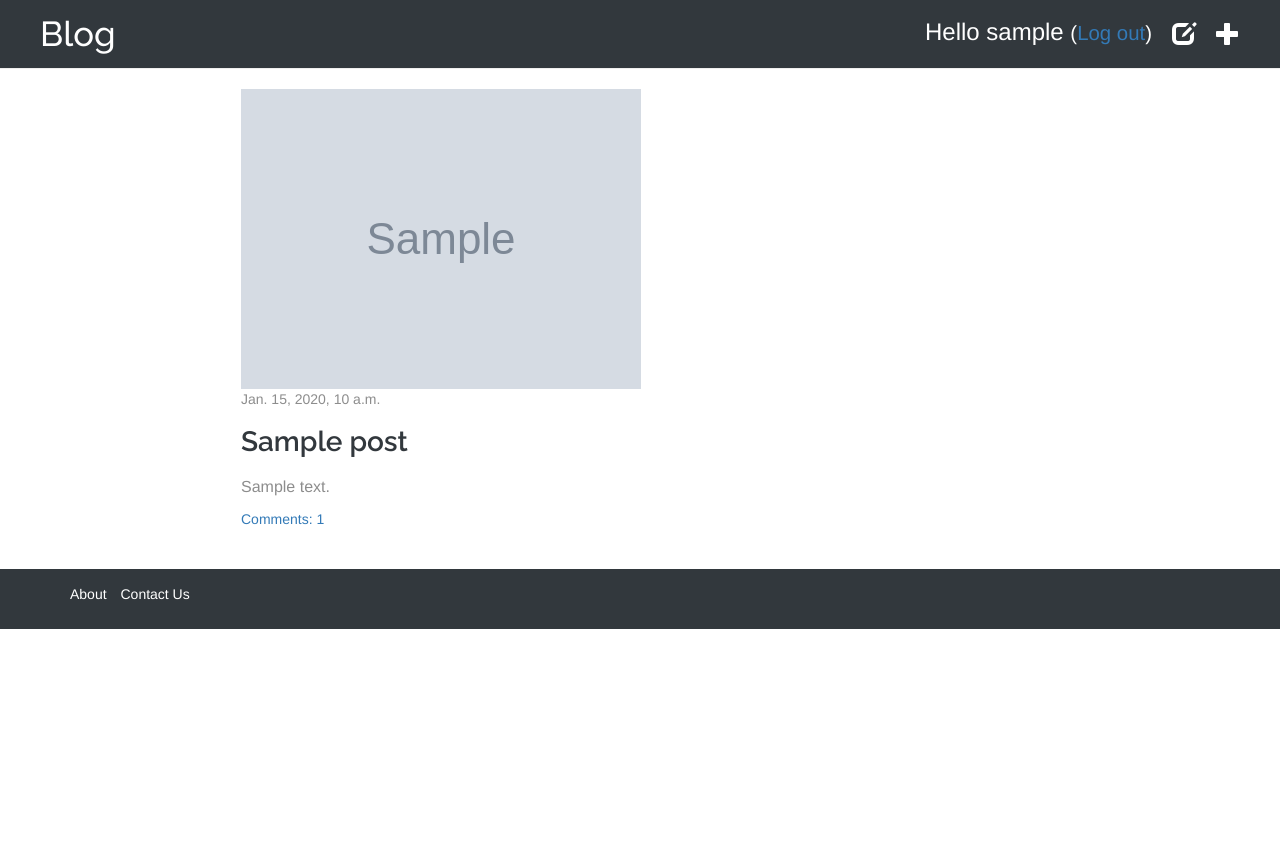
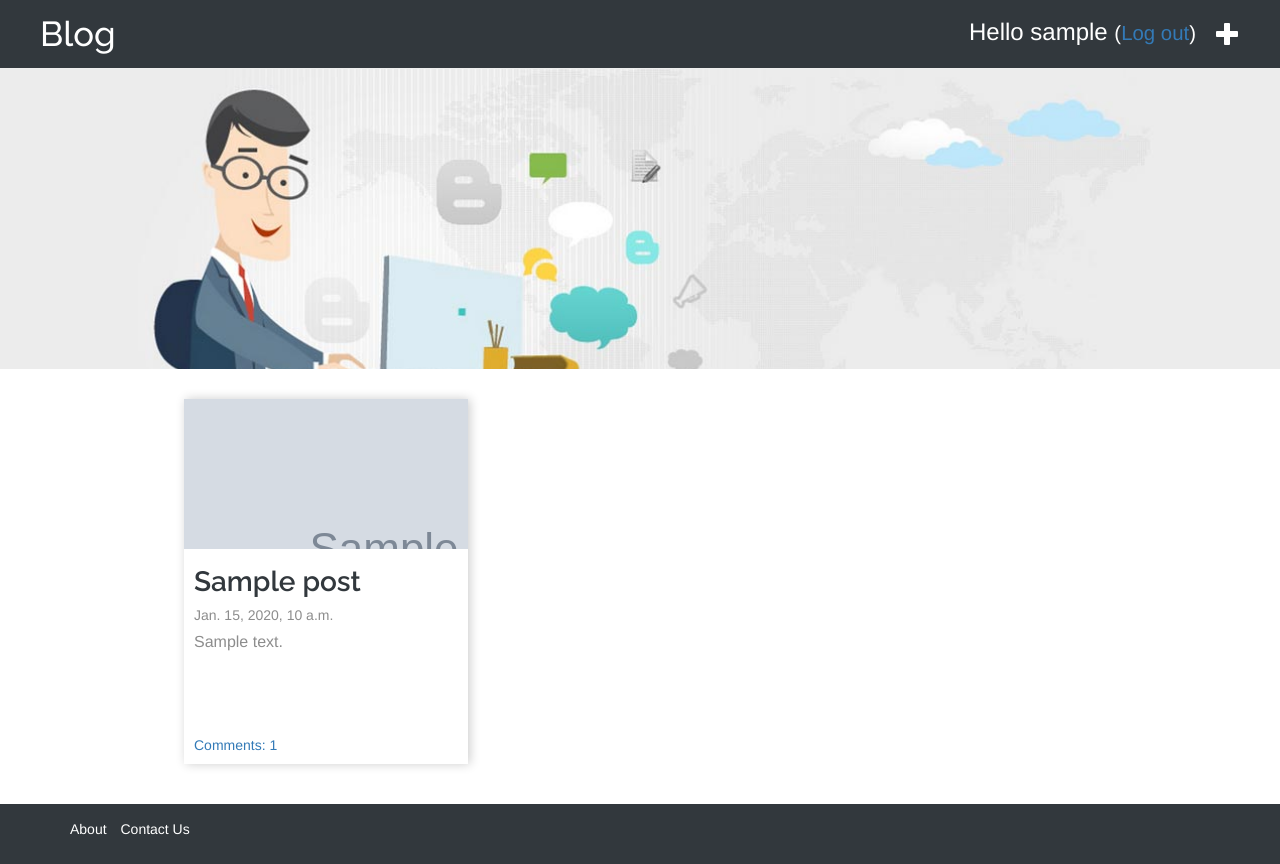
Before and after one commit to neerajkumarsingh17/bloging, a Django app: page / in a window 1280 px wide. Before the commit the page ends 629 px from the top, so only its background shows below. Run offline with Django 3.2, Linux system fonts and the light colour scheme; a user stored in the database is signed in; tables that the repository leaves empty hold one stand-in row (values such as "Sample post"); grey boxes marked "Sample" are stand-in pictures; some libraries are stand-ins or nearby versions.

Commit message:
post image and banner add

```diff
--- a/blog/static/css/blog.css
+++ b/blog/static/css/blog.css
@@ -36,9 +36,7 @@ h1, h2, h3, h4 {
     margin-right: 20px;
 }
 
-.post {
-    margin-bottom: 40px;
-}
+.post {margin-bottom: 40px;box-shadow: 2px 0px 10px rgba(0, 0, 0, 0.2);height: 365px;}
 
 .post h2 a, .post h2 a:visited {
     color: #000000;
@@ -46,17 +44,22 @@ h1, h2, h3, h4 {
 .comment {
     margin: 20px 0px 20px 20px;
 }
-
-.page-header{background-color: #32383d; padding: 15px 20px 15px 40px;}
+span.glyphicon.glyphicon-edit {
+    display: none;
+}
+.page-header{background-color: #32383d;padding: 15px 20px 15px 40px;margin: 0px;}
 .top-menu, .top-menu:hover, .top-menu:visited{font-size: 18pt;}
 .top-menu span {line-height: 34px;}
 .page-header h1 {font-size: 26pt; margin: 0px;}
-.content {width: 70%; margin: 0px auto;}
-.post .date {color: #8d8d8d; font-size: 14px; font-weight: 500;}
-.post h2 {font-size: 28px; margin: 15px 0; font-weight: 600; line-height: 36px;}
+.content {width: 80%;margin: 0px auto;}
+.post .date {color: #8d8d8d; font-size: 14px; font-weight: 500;margin: 0 0 5px;}
+.post h2 {font-size: 28px; margin: 15px 0 5px; font-weight: 600; line-height: 36px;white-space: nowrap;text-overflow: ellipsis;overflow: hidden;}
 .post h2 a {color: #32383d;}
-.post p {font-size: 16px; color: #8d8d8d; font-weight: 500; line-height: 24px;}
+.post p {font-size: 16px; color: #8d8d8d; font-weight: 500; line-height: 24px;overflow: hidden;text-overflow: ellipsis;display: -webkit-box;-webkit-line-clamp: 4;-webkit-box-orient: vertical;height: 95px;}
 .footer-box{background-color: #32383d;padding: 15px 0px;}
 .footer-box ul{ padding: 0px; list-style: none;}
 .footer-box ul li{display: inline-block; margin-right: 10px;}
 .footer-box ul li a{font-size: 14px; color: #ffffff; text-decoration: none;}
+.post-image {height: 150px;vertical-align: middle;text-align: center;overflow: hidden;}
+.post-content {padding: 0px 10px;}
+.blog-banner {height: 300px;background: url(../../media/blog-banner.jpg) no-repeat;background-size: 100%;margin-bottom: 30px;}
--- a/blog/templates/blog/base.html
+++ b/blog/templates/blog/base.html
@@ -19,15 +19,17 @@
                 {% endif %}
                 <h1><a href="/">Blog</a></h1>
             </div>
+            <div class="blog-banner">
+            </div>
             <div class="container">
                 <div class="content">
-                <div class="row">
-                    <div class="col-md-8">
-                    {% block content %}
-                    {% endblock %}
+                    <div class="body-content">
+                        <div class="row">
+                        {% block content %}
+                        {% endblock %}
+                        </div>
                     </div>
                 </div>
-            </div>
             </div>
             <footer class="footer-box">
                 <div class="container">
--- a/blog/templates/blog/post_list.html
+++ b/blog/templates/blog/post_list.html
@@ -2,14 +2,20 @@
 
 {% block content %}
     {% for post in posts %}
+        <div class="col-md-4">
             <div class="post">
+                <div class="post-image">
                     <img src="{{post.photo.url}}" alt="blog-photo">
+                </div>
+                <div class="post-content">
+                    <h2><a href="{% url 'post_detail' pk=post.pk %}">{{ post.title }}</a></h2>
                     <div class="date">
                         {{ post.published_date }}
                     </div>
-            <h2><a href="{% url 'post_detail' pk=post.pk %}">{{ post.title }}</a></h2>
                     <p>{{ post.text|linebreaksbr }}</p>
                     <a href="{% url 'post_detail' pk=post.pk %}">Comments: {{ post.approved_comments.count }}</a>
                 </div>
+            </div>
+        </div>
     {% endfor %}
 {% endblock %}
```
Also changed, not shown: media/blog-banner.jpg (added), 1 other file. Lines whose indentation alone changed are shown as unchanged.
